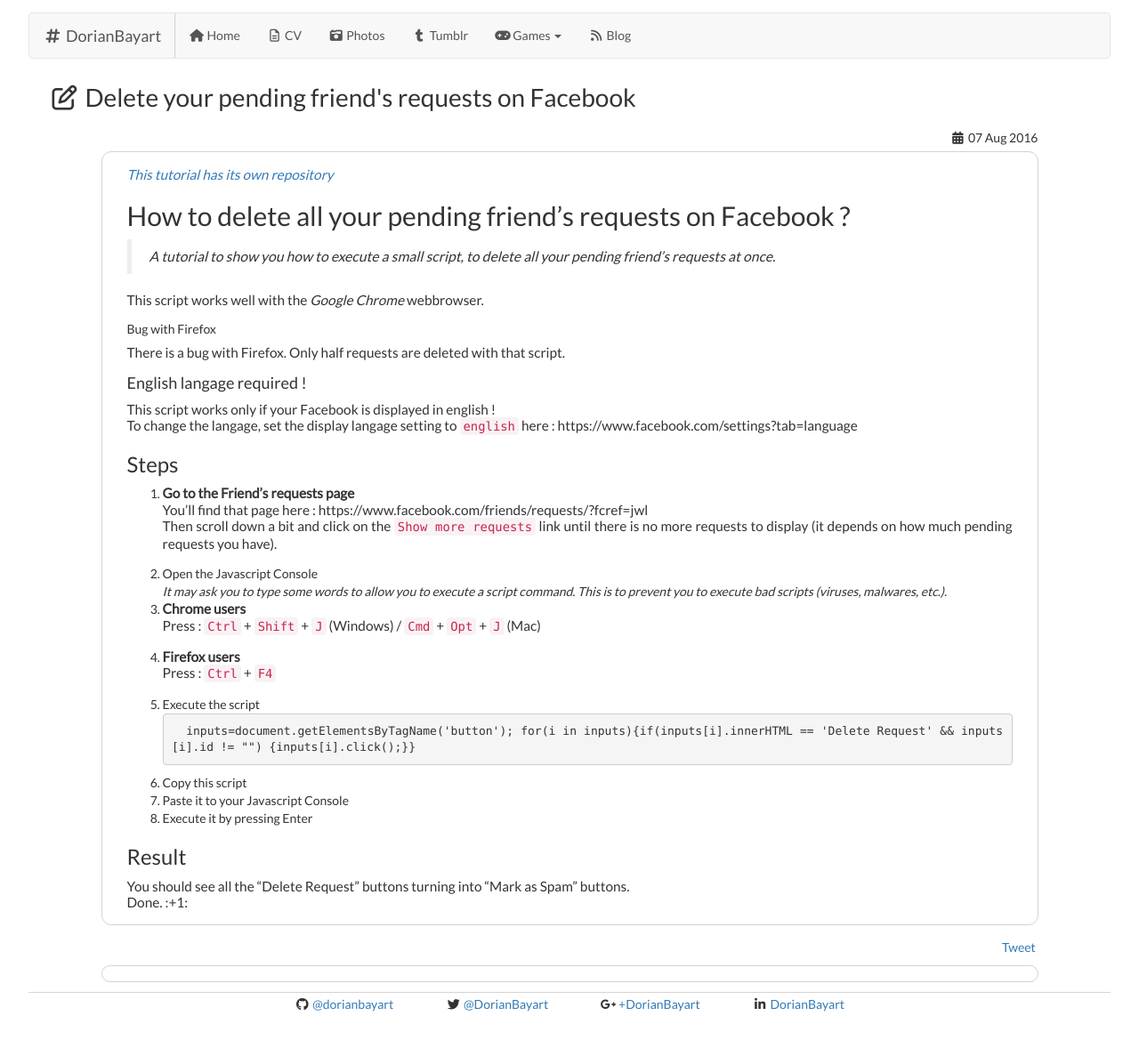
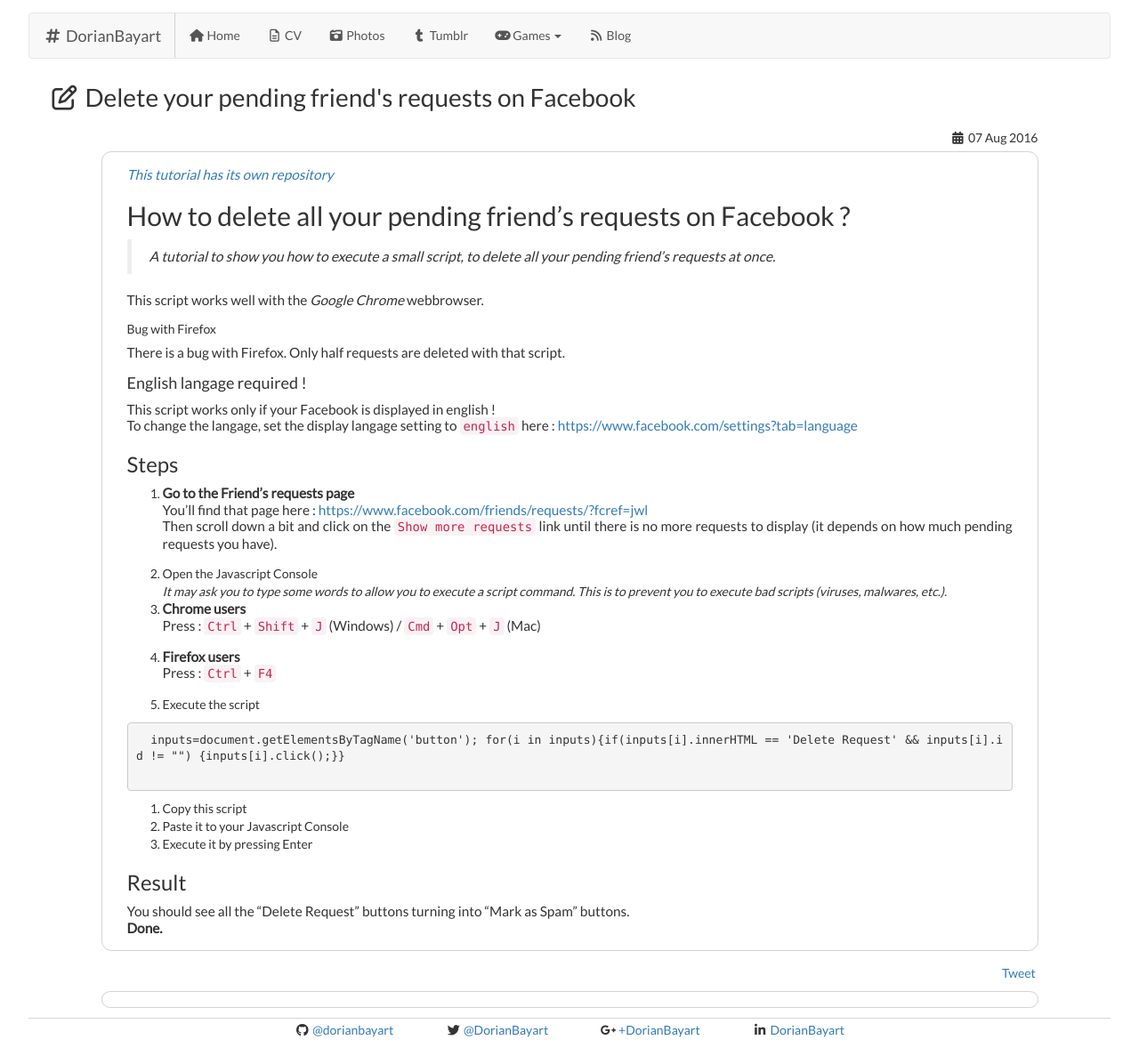
Before and after one commit to dorianbayart/dorianbayart.github.io, a Jekyll site: the page built from _posts/2016-08-07-delete-pending-requests-on-facebook.md, in a window 1280 px wide. Shown: the whole page at 89% size. Built offline with Jekyll 4.4.1, drawn with Linux system fonts in a browser that asks for light colours; nearby versions of some CDN libraries; comment, search, counter and statistics services are not loaded; before the commit the page ends 1149 px from its top, so only the background shows below that.

Commit message:
Update 2016-08-07-delete-pending-requests-on-facebook.md

````diff
--- a/_posts/2016-08-07-delete-pending-requests-on-facebook.md
+++ b/_posts/2016-08-07-delete-pending-requests-on-facebook.md
@@ -19,13 +19,12 @@
 
 #### English langage required !
 This script works only if your Facebook is displayed in english !
-To change the langage, set the display langage setting to `english` here : https://www.facebook.com/settings?tab=language
+To change the langage, set the display langage setting to `english` here : [https://www.facebook.com/settings?tab=language](https://www.facebook.com/settings?tab=language)
 
 ### Steps
 1. **Go to the Friend's requests page**
-You'll find that page here : https://www.facebook.com/friends/requests/?fcref=jwl
+You'll find that page here : [https://www.facebook.com/friends/requests/?fcref=jwl](https://www.facebook.com/friends/requests/?fcref=jwl)
 Then scroll down a bit and click on the `Show more requests` link until there is no more requests to display (it depends on how much pending requests you have).
-
 
 2. Open the Javascript Console
 _It may ask you to type some words to allow you to execute a script command.
@@ -37,9 +36,9 @@
 Press : `Ctrl` + `F4`
 
 3. Execute the script
-  ```javascript
+  {% highlight ruby %}
   inputs=document.getElementsByTagName('button'); for(i in inputs){if(inputs[i].innerHTML == 'Delete Request' && inputs[i].id != "") {inputs[i].click();}}
-  ```
+  {% endhighlight %}
   1. Copy this script
   2. Paste it to your Javascript Console
   3. Execute it by pressing Enter
@@ -47,4 +46,4 @@
 
 ### Result
 You should see all the "Delete Request" buttons turning into "Mark as Spam" buttons.
-Done. :+1:
+**Done.**
````
